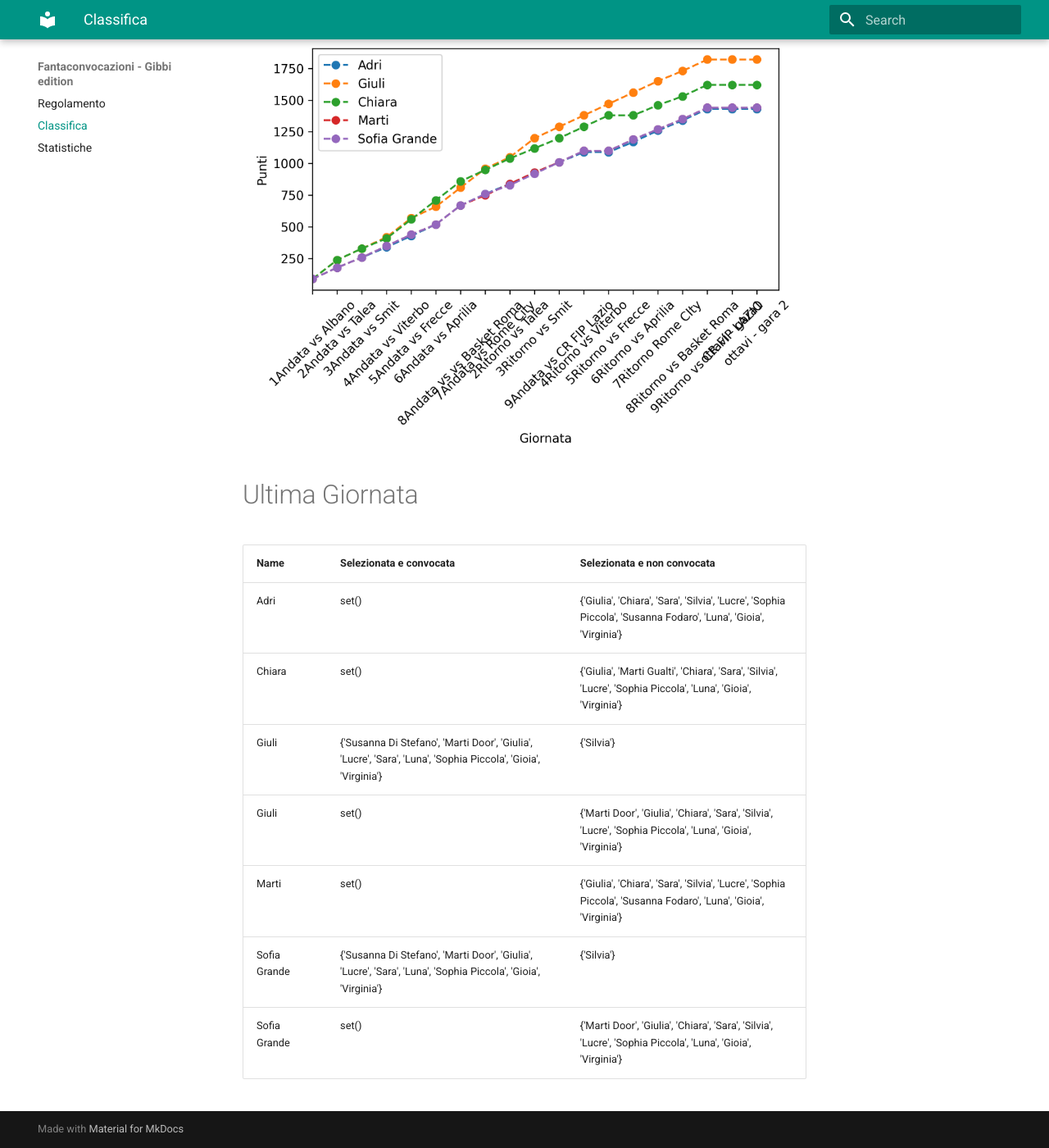
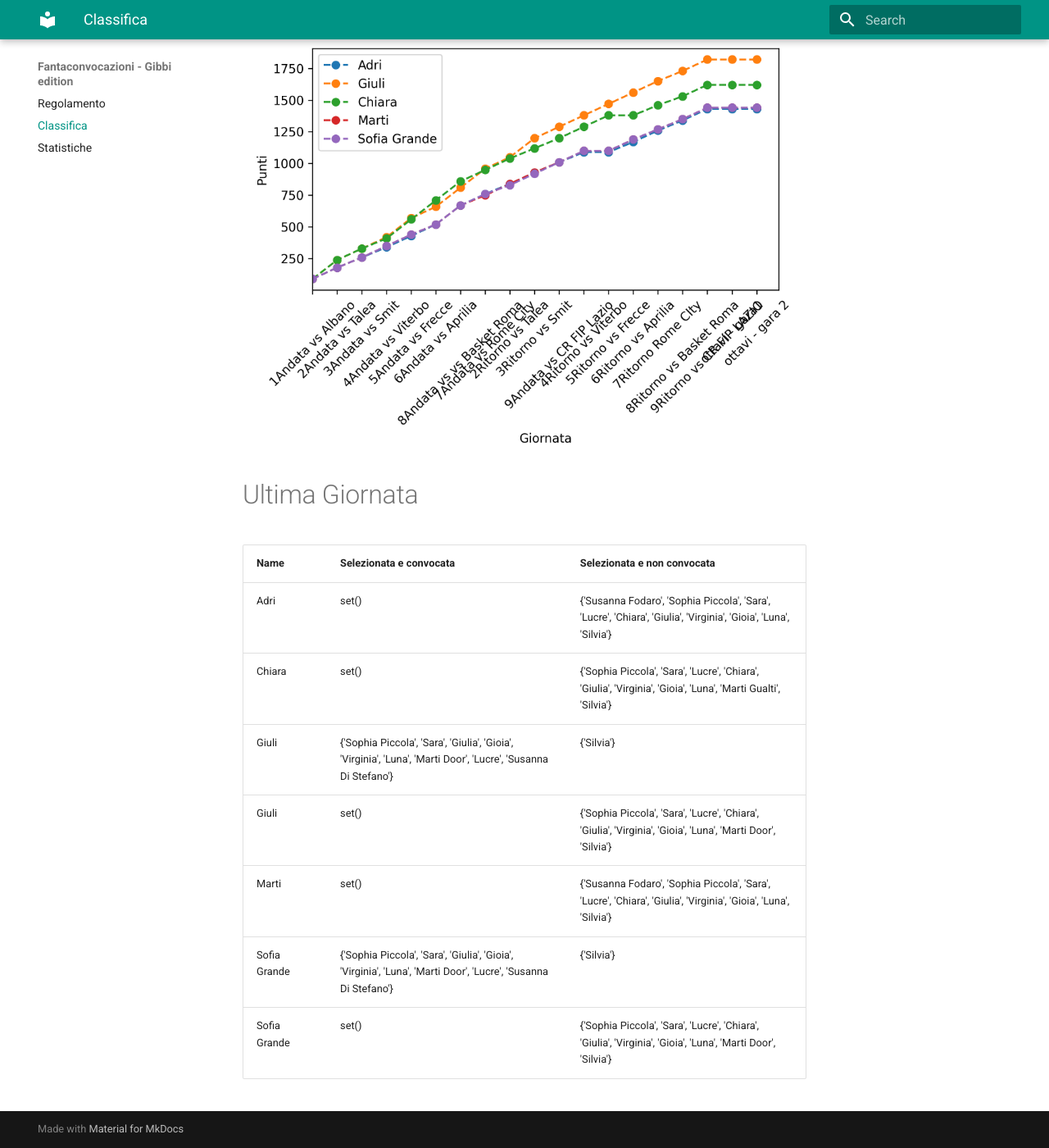
Before and after one commit to martinig94/fantagibbi, an MkDocs documentation site: the page built from docs/Classifica.md, in a window 1280 px wide and 1400 px high, scrolled down 565 px. Shown: the whole window at 82% size. Built offline with MkDocs 1.6.1 and Material for MkDocs 9.7.7, drawn with Linux system fonts in a browser that asks for light colours.

Commit message:
Auto-update from main.py

```diff
--- a/docs/Classifica.md
+++ b/docs/Classifica.md
@@ -18,11 +18,11 @@
 <!-- START_TABLE CORRECT -->
 | Name         | Selezionata e convocata                                                                                        | Selezionata e non convocata                                                                                      |
 |:-------------|:---------------------------------------------------------------------------------------------------------------|:-----------------------------------------------------------------------------------------------------------------|
-| Adri         | set()                                                                                                          | {'Giulia', 'Chiara', 'Sara', 'Silvia', 'Lucre', 'Sophia Piccola', 'Susanna Fodaro', 'Luna', 'Gioia', 'Virginia'} |
-| Chiara       | set()                                                                                                          | {'Giulia', 'Marti Gualti', 'Chiara', 'Sara', 'Silvia', 'Lucre', 'Sophia Piccola', 'Luna', 'Gioia', 'Virginia'}   |
-| Giuli        | {'Susanna Di Stefano', 'Marti Door', 'Giulia', 'Lucre', 'Sara', 'Luna', 'Sophia Piccola', 'Gioia', 'Virginia'} | {'Silvia'}                                                                                                       |
-| Giuli        | set()                                                                                                          | {'Marti Door', 'Giulia', 'Chiara', 'Sara', 'Silvia', 'Lucre', 'Sophia Piccola', 'Luna', 'Gioia', 'Virginia'}     |
-| Marti        | set()                                                                                                          | {'Giulia', 'Chiara', 'Sara', 'Silvia', 'Lucre', 'Sophia Piccola', 'Susanna Fodaro', 'Luna', 'Gioia', 'Virginia'} |
-| Sofia Grande | {'Susanna Di Stefano', 'Marti Door', 'Giulia', 'Lucre', 'Sara', 'Luna', 'Sophia Piccola', 'Gioia', 'Virginia'} | {'Silvia'}                                                                                                       |
-| Sofia Grande | set()                                                                                                          | {'Marti Door', 'Giulia', 'Chiara', 'Sara', 'Silvia', 'Lucre', 'Sophia Piccola', 'Luna', 'Gioia', 'Virginia'}     |
+| Adri         | set()                                                                                                          | {'Susanna Fodaro', 'Sophia Piccola', 'Sara', 'Lucre', 'Chiara', 'Giulia', 'Virginia', 'Gioia', 'Luna', 'Silvia'} |
+| Chiara       | set()                                                                                                          | {'Sophia Piccola', 'Sara', 'Lucre', 'Chiara', 'Giulia', 'Virginia', 'Gioia', 'Luna', 'Marti Gualti', 'Silvia'}   |
+| Giuli        | {'Sophia Piccola', 'Sara', 'Giulia', 'Gioia', 'Virginia', 'Luna', 'Marti Door', 'Lucre', 'Susanna Di Stefano'} | {'Silvia'}                                                                                                       |
+| Giuli        | set()                                                                                                          | {'Sophia Piccola', 'Sara', 'Lucre', 'Chiara', 'Giulia', 'Virginia', 'Gioia', 'Luna', 'Marti Door', 'Silvia'}     |
+| Marti        | set()                                                                                                          | {'Susanna Fodaro', 'Sophia Piccola', 'Sara', 'Lucre', 'Chiara', 'Giulia', 'Virginia', 'Gioia', 'Luna', 'Silvia'} |
+| Sofia Grande | {'Sophia Piccola', 'Sara', 'Giulia', 'Gioia', 'Virginia', 'Luna', 'Marti Door', 'Lucre', 'Susanna Di Stefano'} | {'Silvia'}                                                                                                       |
+| Sofia Grande | set()                                                                                                          | {'Sophia Piccola', 'Sara', 'Lucre', 'Chiara', 'Giulia', 'Virginia', 'Gioia', 'Luna', 'Marti Door', 'Silvia'}     |
 <!-- END_TABLE CORRECT -->
```
